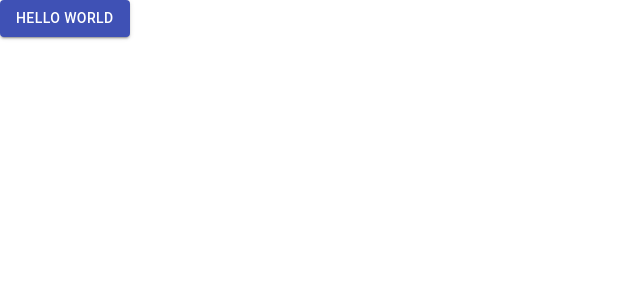
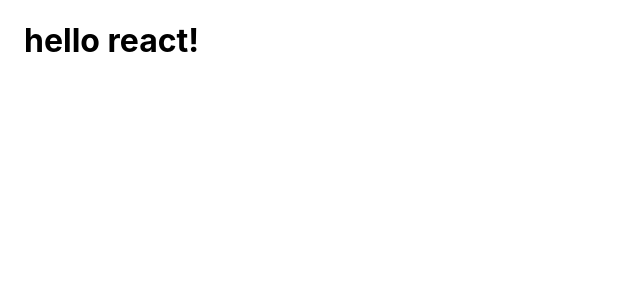
Before and after one commit to selvivini/google-books-search, a React (Create React App) app in the folder client/: page / in a window 1280 px wide. Shown: the top 300 px of the page, without its empty margins (0-640 px from the left). Built offline with nearby package versions, Linux system fonts and the light colour scheme.

Commit message:
modified package.json

```diff
--- a/client/package.json
+++ b/client/package.json
@@ -5,11 +5,13 @@
     "private": true,
     "proxy": "http://localhost:3001/",
     "dependencies": {
+        "@material-ui/core": "^4.11.4",
         "axios": "^0.19.0",
         "react": "^16.6.3",
         "react-dom": "^16.6.3",
         "react-router-dom": "^5.1.2",
-      "react-scripts": "^2.1.1"
+        "react-scripts": "^2.1.1",
+        "web-vitals": "^1.1.2"
     },
     "scripts": {
         "start": "react-scripts start",
--- a/client/src/App.js
+++ b/client/src/App.js
@@ -1,12 +1,12 @@
-
+import React from 'react'
 import './App.css';
-import Button from '@material-ui/core/Button';
+import Container from '@material-ui/core/Container'
 
 function App() {
   return (
-  <Button variant="contained" color="primary">
-    Hello World
-  </Button>
+    <Container>
+ <h1>hello react!</h1>
+  </Container>
   );
 }
 
--- a/package.json
+++ b/package.json
@@ -22,7 +22,7 @@
     "dependencies": {
         "axios": "^0.18.0",
         "express": "^4.16.3",
-      "mongoose": "^5.3.16",
-      "if-env": "^1.0.4"
+        "if-env": "^1.0.4",
+        "mongoose": "^5.3.16"
     }
 }
```
Also changed, not shown: 2 other files (tests, documents, lock files or other folders). Lines whose indentation alone changed are shown as unchanged.
